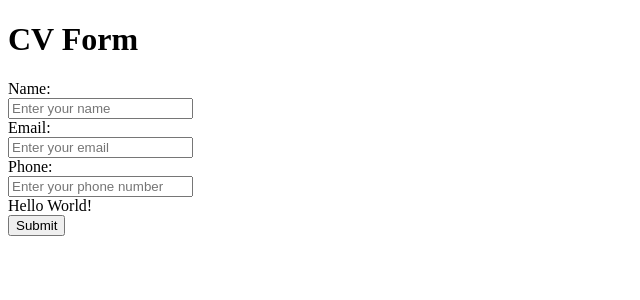
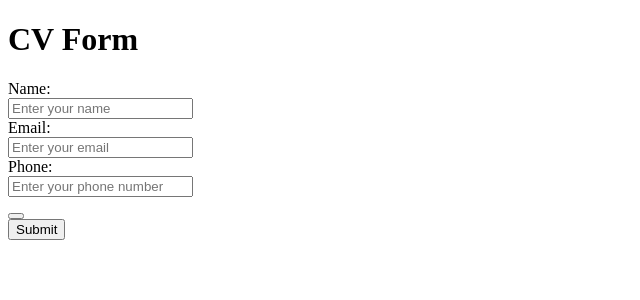
Before and after one commit to MisterShika/TOP_cv_application, a React (Vite) app: page / in a window 1280 px wide. Shown: the top 300 px of the page, without its empty margins (0-640 px from the left). Built offline with nearby package versions, Linux system fonts and the light colour scheme.

Commit message:
Job list now able to be displayed.

```diff
--- a/src/PrevJobs.jsx
+++ b/src/PrevJobs.jsx
@@ -1,7 +1,39 @@
+import { useState } from "react";
+
+function SinglePrevJob ({jobInfo, updateJobList}) {
+    return(
+        <li>
+            <span>{jobInfo.name}</span>
+        </li>
+    )
+}
+
+function PrevJobList ({jobs, updateJobList}) {
+    return (
+        <ul>
+            {jobs.map( singleJob => (
+                <SinglePrevJob key={singleJob.id} jobInfo={singleJob} updateJobList={updateJobList} />
+            ))}
+        </ul>
+    );
+}
+
 function PrevJobs () {
+    const [jobs, setJobs] = useState([]);
+
+    const updateJobList = () => {
+        // const newJob = {...jobs, }
+    };
+
+    const addJob = () => {
+        const newJob = {id: crypto.randomUUID(), name: `Job ${jobs.length + 1}` };
+        setJobs([...jobs, newJob]);
+    };
+
     return (
         <>
-            Hello World!
+            <PrevJobList jobs={jobs} updateJobList={updateJobList} />
+            <button onClick={addJob} />
         </>
     );
 }
```
